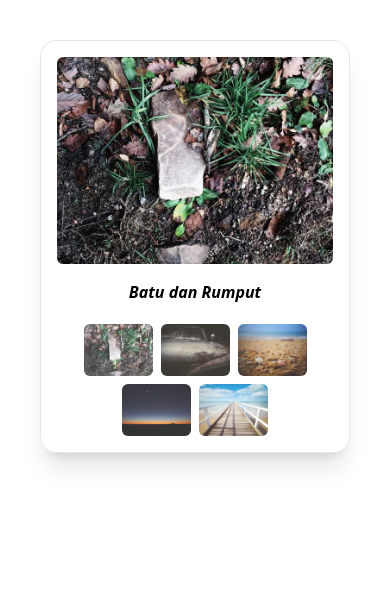
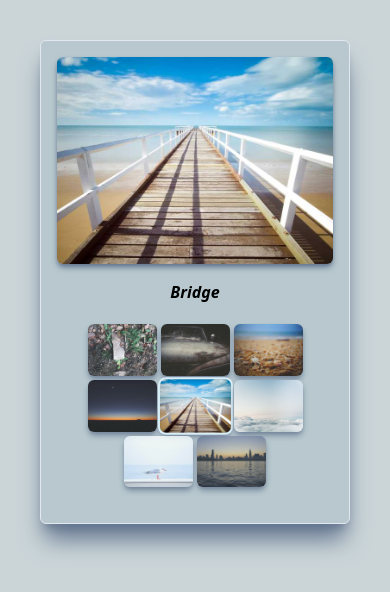
Before and after one commit to Onlyadmirer/belajar-DOM-javascript, a website: page imageGallery/index.html in a window 390 px wide. Both pictures are taken after a click on the element 195 px from the left and 379 px from the top of the page. Drawn offline with Linux system fonts and the light colour scheme.

Commit message:
add colour combination

```diff
--- a/CSS/input.css
+++ b/CSS/input.css
@@ -1,5 +1,5 @@
 @import "tailwindcss";
 
 .img-util {
-  @apply w-1/4 overflow-hidden transition duration-300 ease-in-out rounded-md cursor-pointer md:w-1/4 opacity-80 hover:opacity-100 hover:scale-102 focus:scale-103 focus:ring-2 ring-cyan-300 focus:opacity-100;
+  @apply w-1/4 overflow-hidden transition duration-300 ease-in-out rounded-md cursor-pointer md:w-1/5 opacity-80 hover:opacity-100 hover:scale-102 focus:scale-103 focus:ring-2 ring-[#d9eff7] focus:opacity-100 shadow-md shadow-slate-500;
 }
--- a/imageGallery/index.html
+++ b/imageGallery/index.html
@@ -6,47 +6,60 @@
   <title>Interactive Gallery</title>
   <link href="/src/style.css" rel="stylesheet">
 </head>
-<body>
+<body class="bg-[#cbd5d8]">
   <section class="p-10 sm:max-w-[600px] mx-auto">
-    <div class="container p-4 border shadow-xl border-slate-200 rounded-2xl">
-      <div class="flex flex-col justify-center mb-4 overflow-hidden text-center rounded-md">
+    <div class="container p-4 border rounded-md shadow-xl shadow-slate-500 pb-9 border-slate-200 bg-[#b8c8ce]">
+      <div class="flex flex-col justify-center mb-4 overflow-hidden text-center rounded-md shadow-md computer-img shadow-slate-500">
         <img src="/imageGallery/img/img1.jpg" alt="img-main" class="object-cover transition-opacity duration-300 ease-in-out main-img">
       </div>
       <p class="font-sans italic font-semibold text-center transition-opacity duration-300 ease-in-out img-caption">Batu dan Rumput</p>
-      <div class="flex flex-wrap justify-center gap-2 mt-5 thumbnail">
+      <div class="flex flex-wrap justify-center gap-1 mt-5 thumbnail">
         <div tabindex="0" class="img-util">
           <img
           src="/imageGallery/img/img1.jpg" alt=""
-          data-img="/imageGallery/img/img1.jpg"
           data-caption="Batu dan Rumput"
           class="object-cover img-small">
         </div>
         <div tabindex="0" class="img-util">
           <img
           src="/imageGallery/img/img2.jpg" alt=""
-          data-img="/imageGallery/img/img2.jpg"
           data-caption="Mobil Tua"
           class="object-cover img-small">
         </div>
         <div tabindex="0" class="img-util">
           <img
           src="/imageGallery/img/img3.jpg" alt=""
-          data-img="/imageGallery/img/img3.jpg"
           data-caption="Pantai"
           class="object-cover img-small">
         </div>
         <div tabindex="0" class="img-util">
           <img
           src="/imageGallery/img/img4.jpg" alt=""
-          data-img="/imageGallery/img/img4.jpg"
           data-caption="Sunset"
           class="object-cover img-small">
         </div>
         <div tabindex="0" class="img-util">
           <img
           src="/imageGallery/img/img5.jpg" alt=""
-          data-img="/imageGallery/img/img5.jpg"
           data-caption="Bridge"
+          class="object-cover img-small">
+        </div>
+        <div tabindex="0" class="img-util">
+          <img
+          src="/imageGallery/img/img6.jpg" alt=""
+          data-caption="Cloud"
+          class="object-cover img-small">
+        </div>
+        <div tabindex="0" class="img-util">
+          <img
+          src="/imageGallery/img/img7.jpg" alt=""
+          data-caption="Bird"
+          class="object-cover img-small">
+        </div>
+        <div tabindex="0" class="img-util">
+          <img
+          src="/imageGallery/img/img8.jpg" alt=""
+          data-caption="City"
           class="object-cover img-small">
         </div>
       </div>
--- a/imageGallery/script.js
+++ b/imageGallery/script.js
@@ -5,14 +5,13 @@ const thum = document.querySelector('.thumbnail');
 
 thum.addEventListener('click', function(e) {
   if ( e.target.classList.contains('img-small') ) {
-  const url = e.target.dataset.img;
   const pickCaption = e.target.dataset.caption;
 
   mainImg.classList.add('opacity-10');
   caption.classList.add('opacity-10');
 
   setTimeout(() => {
-    mainImg.src = url;
+    mainImg.src = e.target.src;
     caption.innerHTML = pickCaption
 
     mainImg.classList.remove('opacity-10');
```
Also changed, not shown: gameSuwitV2.0/index.html (+6 -6 lines), src/style.css.
